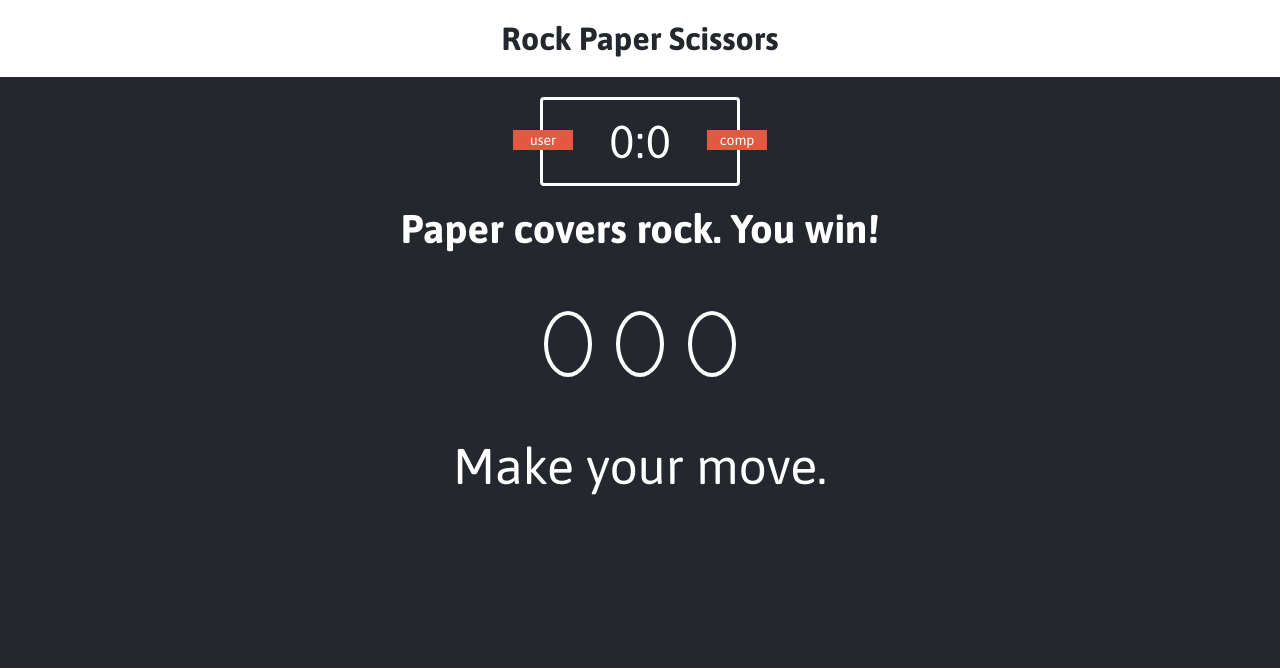
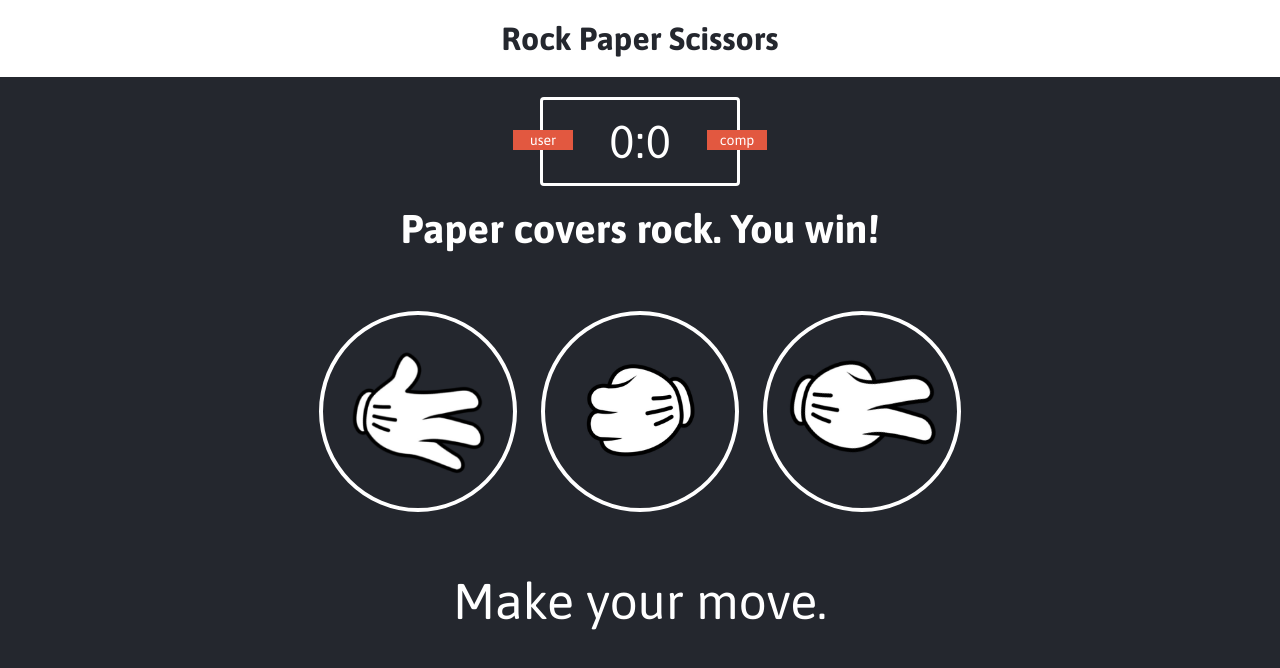
Before and after one commit to bennybennison/PaperRockScissors, a plain HTML site: page index.html in a window 1280 px wide. Drawn offline with Linux system fonts and the light colour scheme.

Commit message:
Update index.html

```diff
--- a/index.html
+++ b/index.html
@@ -21,13 +21,13 @@
 
         <div class="choices">
             <div class="choice" id="p">
-                <img alt="" src=".images/paper.png"/>
+                <img alt="" src="./images/paper.png"/>
             </div>
             <div class="choice" id="r">
-                <img alt="" src=".images/rock.png"/>
+                <img alt="" src="./images/rock.png"/>
             </div>
             <div class="choice" id="s">
-                <img alt="" src=".images/scissors.png"/>
+                <img alt="" src="./images/scissors.png"/>
             </div>
         </div>
         <p id="action-message">Make your move.</p>
```
